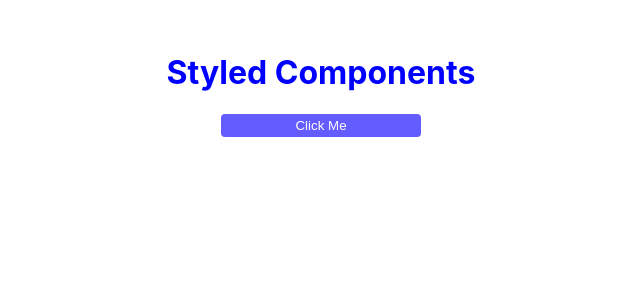
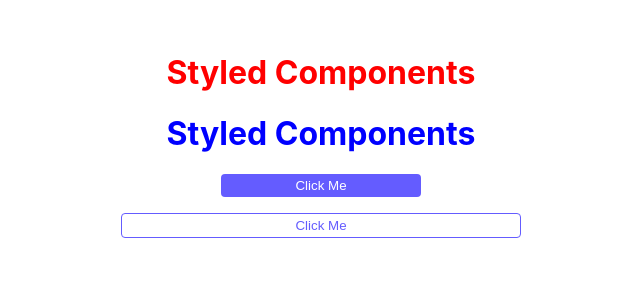
Before and after one commit to chianglynn/react-styled-components, a React (Create React App) app in the folder styled/: page / in a window 1280 px wide. Shown: the top 300 px of the page, without its empty margins (319-959 px from the left). Built offline with nearby package versions, Linux system fonts and the light colour scheme.

Commit message:
Extend styled-component

```diff
--- a/styled/src/App.js
+++ b/styled/src/App.js
@@ -1,11 +1,13 @@
 import BasicTitle from './components/BasicTitle';
-import { DefaultButton } from './components/Buttons';
+import { DefaultButton, HipsterButton } from './components/Buttons';
 
 function App() {
     return (
         <div style={{ padding: '2rem' }}>
+            <BasicTitle special>styled components</BasicTitle>
             <BasicTitle>styled components</BasicTitle>
             <DefaultButton>click me</DefaultButton>
+            <HipsterButton>click me</HipsterButton>
         </div>
     );
 }
--- a/styled/src/components/Buttons.js
+++ b/styled/src/components/Buttons.js
@@ -12,3 +12,10 @@
     background-color: #645cff;
     cursor: pointer;
 `;
+
+export const HipsterButton = styled(DefaultButton)`
+    width: 400px;
+    color: #645cff;
+    border: 1px solid #645cff;
+    background-color: transparent;
+`;
```
Lines whose indentation alone changed are shown as unchanged.
